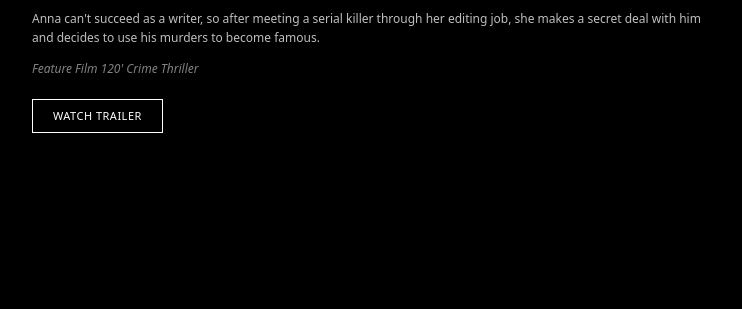
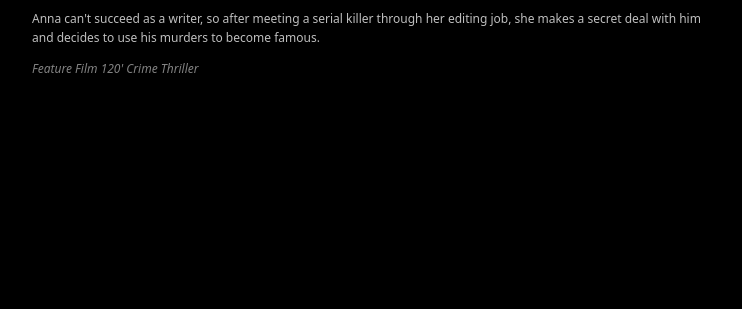
Before and after one commit to Bubliska/emirbubliscom, a website: page public/works.html in a window 1280 px wide. Shown: the part 201-510 px from the top of the page, 420-1162 px from the left. Drawn offline with nearby package versions, Linux system fonts and the light colour scheme.

Commit message:
Remove trailer button from Unethical Masterpiece

```diff
--- a/public/works.html
+++ b/public/works.html
@@ -49,7 +49,6 @@
                     <p class="text-[12px] leading-[1.6] opacity-80 mb-3 text-neutral-400 italic">
                         Feature Film 120' Crime Thriller
                     </p>
-                    <a href="#" data-trailer="UM_ID" class="watch-trailer inline-block text-white no-underline border border-white px-5 py-2 mt-2 text-[11px] tracking-[0.5px] transition-all duration-300 hover:bg-white hover:text-black cursor-pointer">WATCH TRAILER</a>
                 </div>
             </div>
 
```
Also changed, not shown: works.html (+0 -1 lines).
